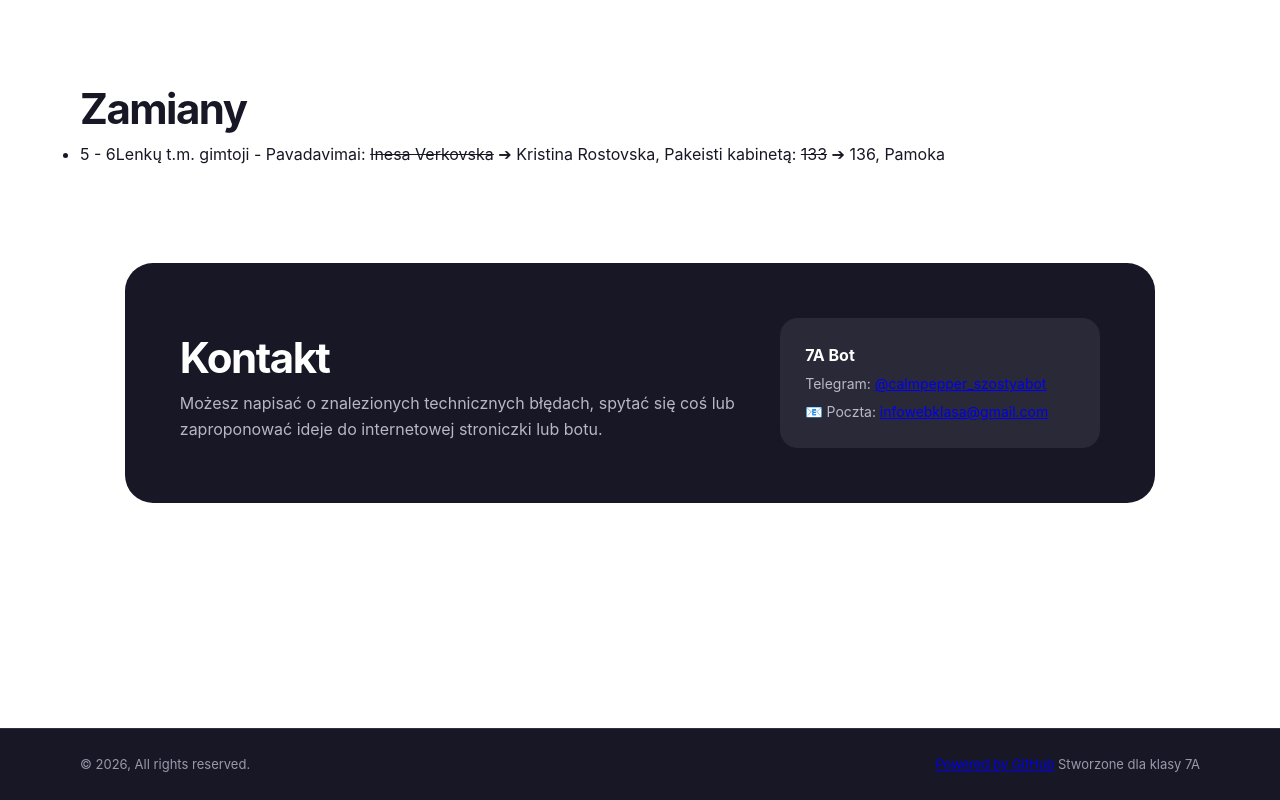
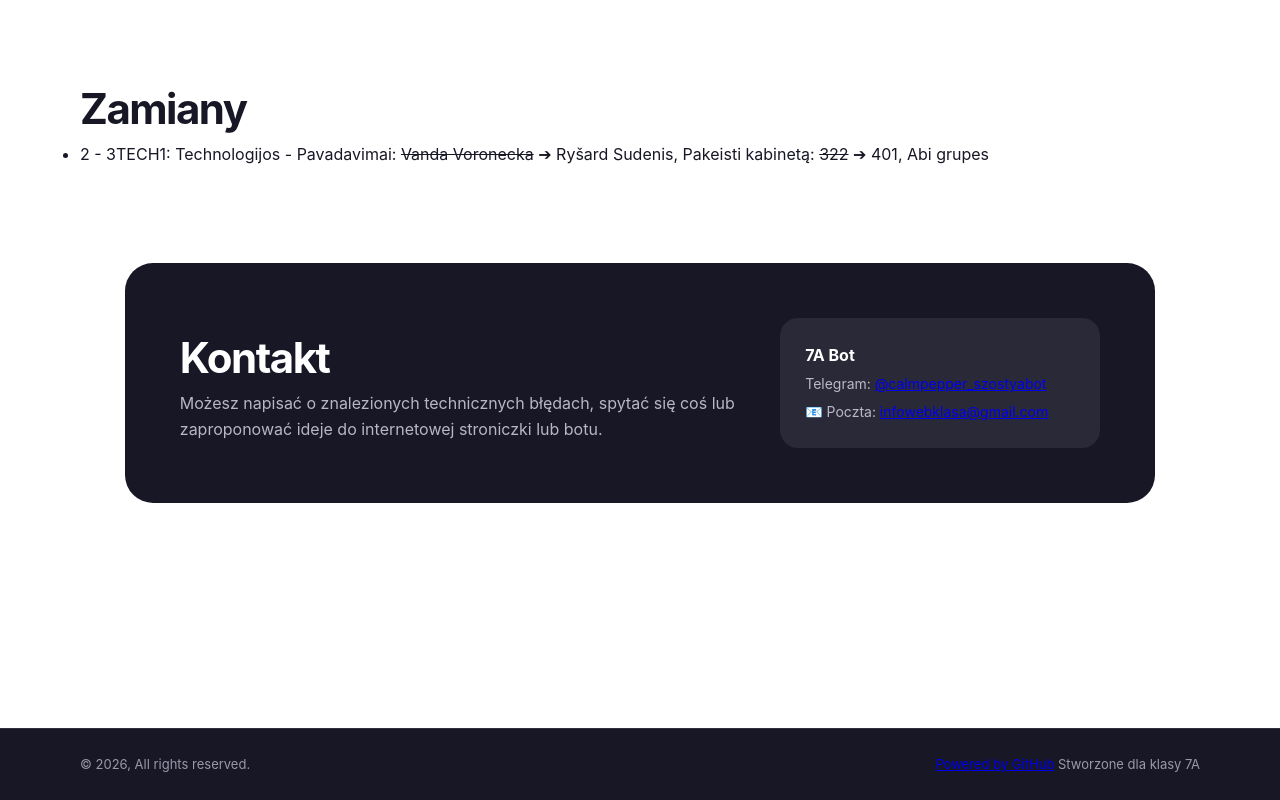
Before and after one commit to 6aklasabot/webklasa, a plain HTML site: page index.html in a window 1280 px wide. Shown: the part 2455-3255 px from the top of the page. Drawn offline with Linux system fonts and the light colour scheme.

Commit message:
Auto: aktualizacja zastępstw 7a

```diff
--- a/index.html
+++ b/index.html
@@ -122,7 +122,7 @@
         <div class="section-heading">
           <h2>Zamiany</h2>
         <!-- SUBSTITUTIONS:START -->
-<ul class="subst-list"><li class="subst-item"><span class="subst-period">5 - 6</span><span class="subst-info">Lenkų t.m. gimtoji - Pavadavimai: <s>Inesa Verkovska</s> ➔ Kristina Rostovska, Pakeisti kabinetą: <s>133</s> ➔ 136, Pamoka</span></li></ul>
+<ul class="subst-list"><li class="subst-item"><span class="subst-period">2 - 3</span><span class="subst-info">TECH1: Technologijos - Pavadavimai: <s>Vanda Voronecka</s> ➔ Ryšard Sudenis, Pakeisti kabinetą: <s>322</s> ➔ 401, Abi grupes</span></li></ul>
 <!-- SUBSTITUTIONS:END -->
 
     <section id="contacts" class="section">
```
